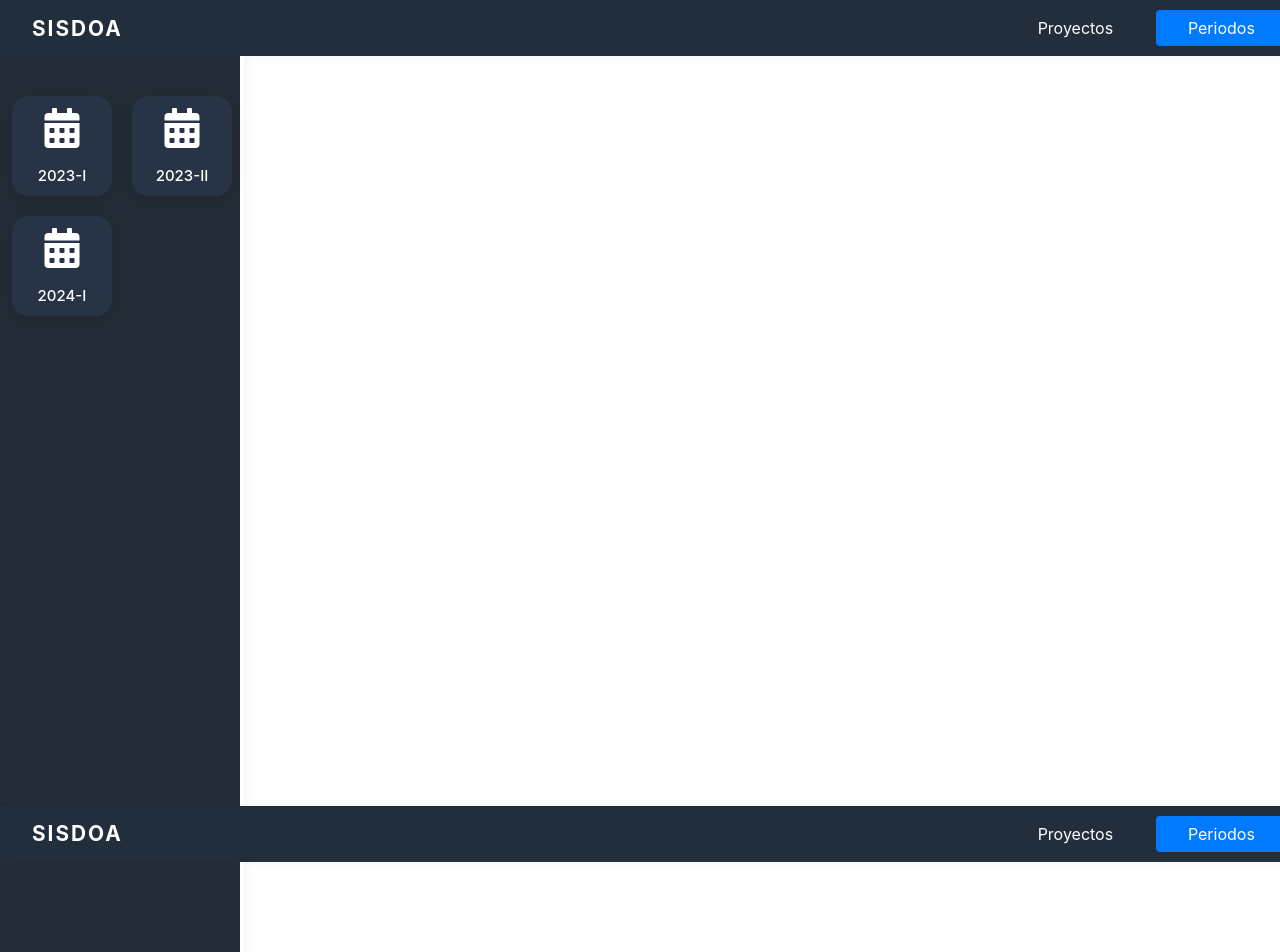
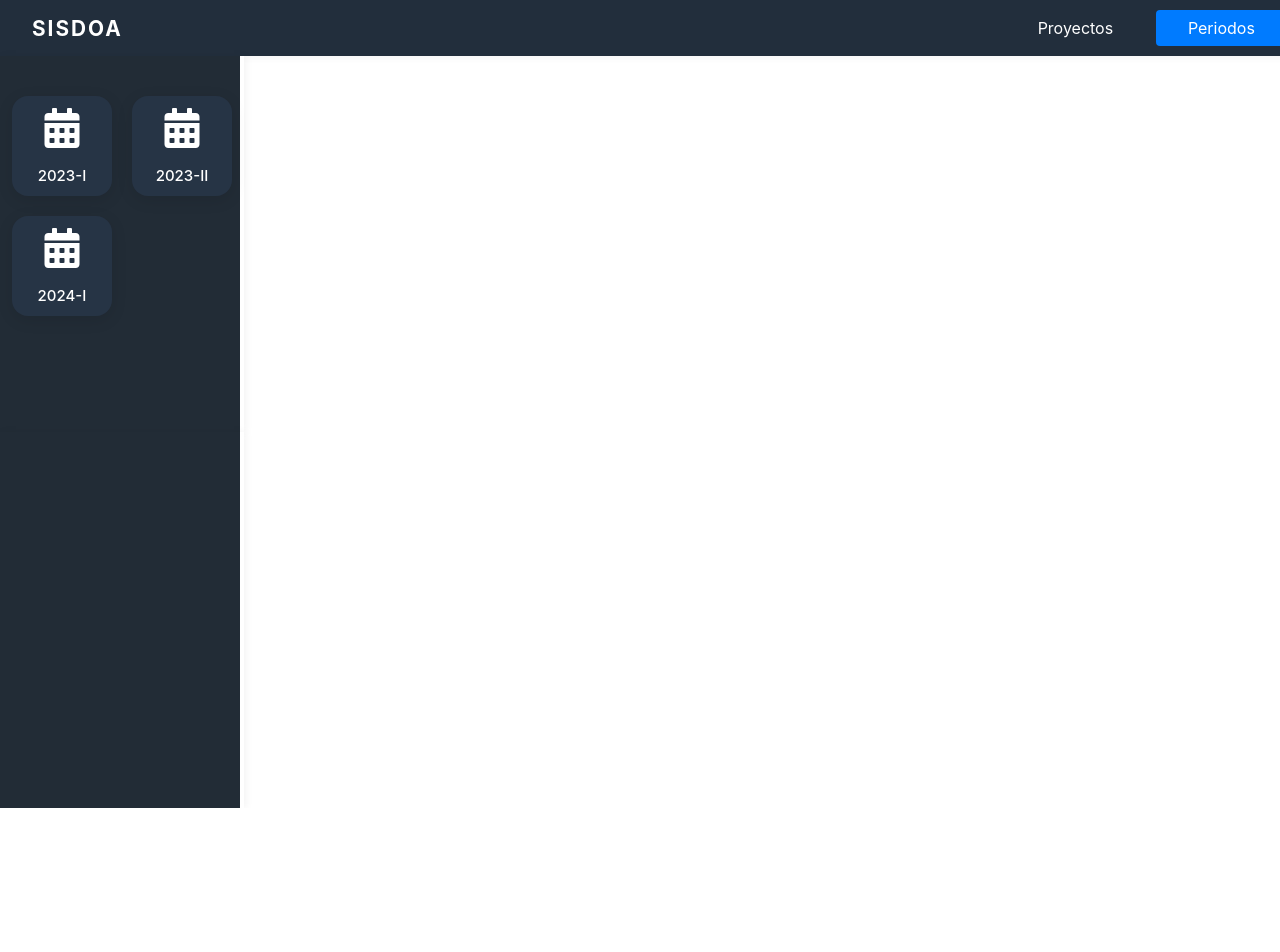
Before and after one commit to Sistemas-AJ/SISDOA, a React (Create React App) app in the folder Frontend/: page /periodos in a window 1280 px wide. Shown: the top 952 px of the page. After the commit the page ends 808 px from the top, so only its background shows below. Built offline with nearby package versions, Linux system fonts and the light colour scheme.

Commit message:
Avances en componentes de la interfaz de usuario en periodos y proyectos

```diff
--- a/Frontend/src/components/Slidebar/Slidebar.css
+++ b/Frontend/src/components/Slidebar/Slidebar.css
@@ -1,6 +1,6 @@
 .slidebar {
   width: 240px;
-  height: 88.7vh;
+  height: 42vh;
   background-color: #222c36;
   color: #fff;
   padding: 20px 0;
--- a/Frontend/src/pages/Periodo/periodos.jsx
+++ b/Frontend/src/pages/Periodo/periodos.jsx
@@ -6,7 +6,6 @@ import Slidebar from '../../components/Slidebar/Slidebar';
 function periodos() {
   return (
     <>
-      <BarraInferior />
       <Slidebar />
     </>
   );
--- a/Frontend/src/pages/Proyecto/proyectos.jsx
+++ b/Frontend/src/pages/Proyecto/proyectos.jsx
@@ -6,7 +6,6 @@ import Slidebar from '../../components/Slidebar/Slidebar';
 function Proyectos() {
   return (
     <>
-      <BarraInferior />
       <Slidebar />
     </>
   );
```
